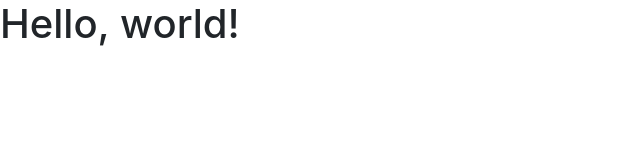
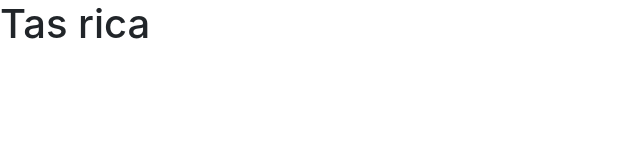
Before and after one commit to artedis/wsmec, a plain HTML site: page index.html in a window 1280 px wide. Shown: the whole page, without its empty margins (0-640 px from the left). Drawn offline with nearby package versions, Linux system fonts and the light colour scheme.

Commit message:
primer despliegue

```diff
--- a/index.html
+++ b/index.html
@@ -11,7 +11,7 @@
     <title>Hello, world!</title>
   </head>
   <body>
-    <h1>Hello, world!</h1>
+    <h1>Tas rica</h1>
 
     <!-- Optional JavaScript -->
     <!-- jQuery first, then Popper.js, then Bootstrap JS -->
```
